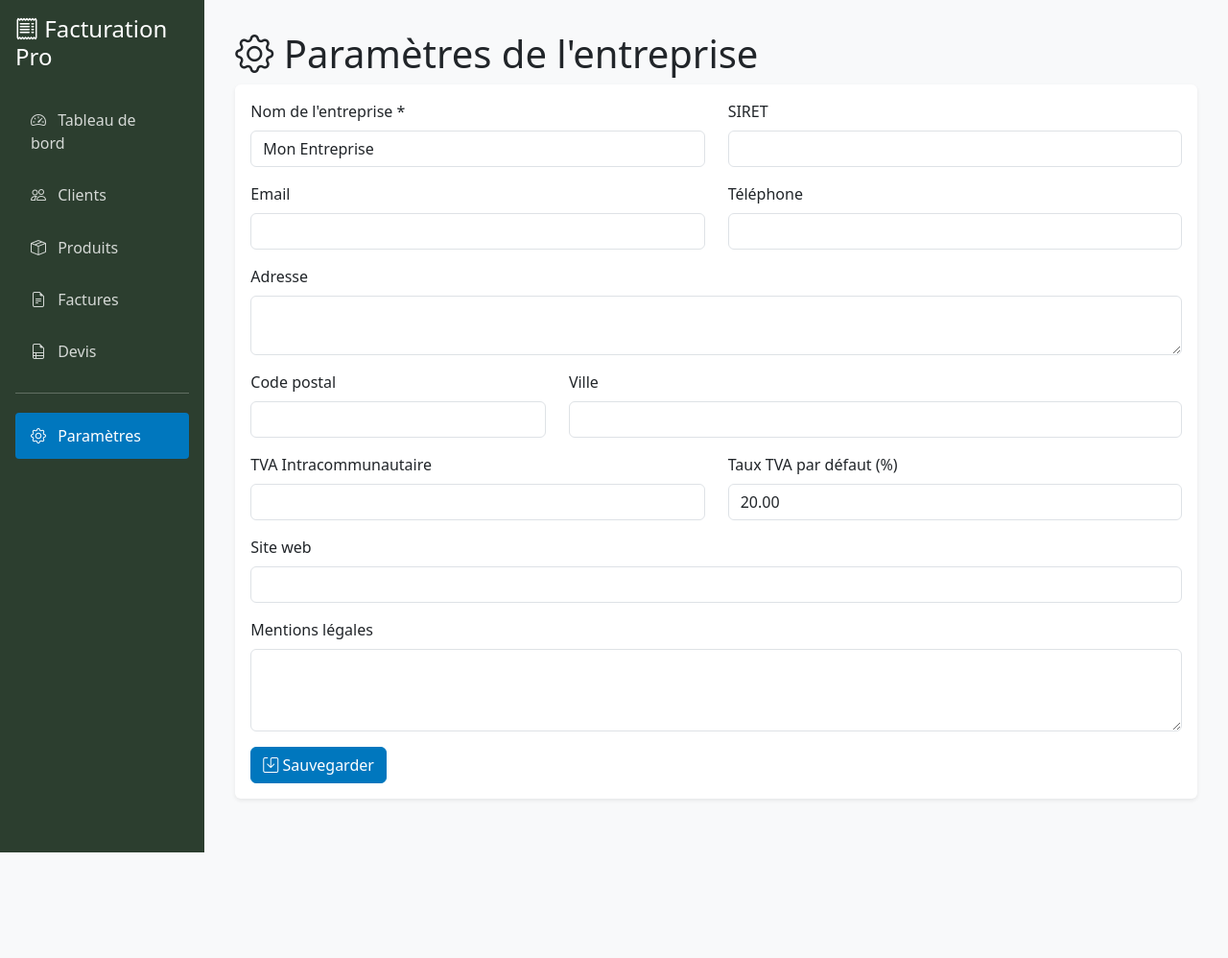
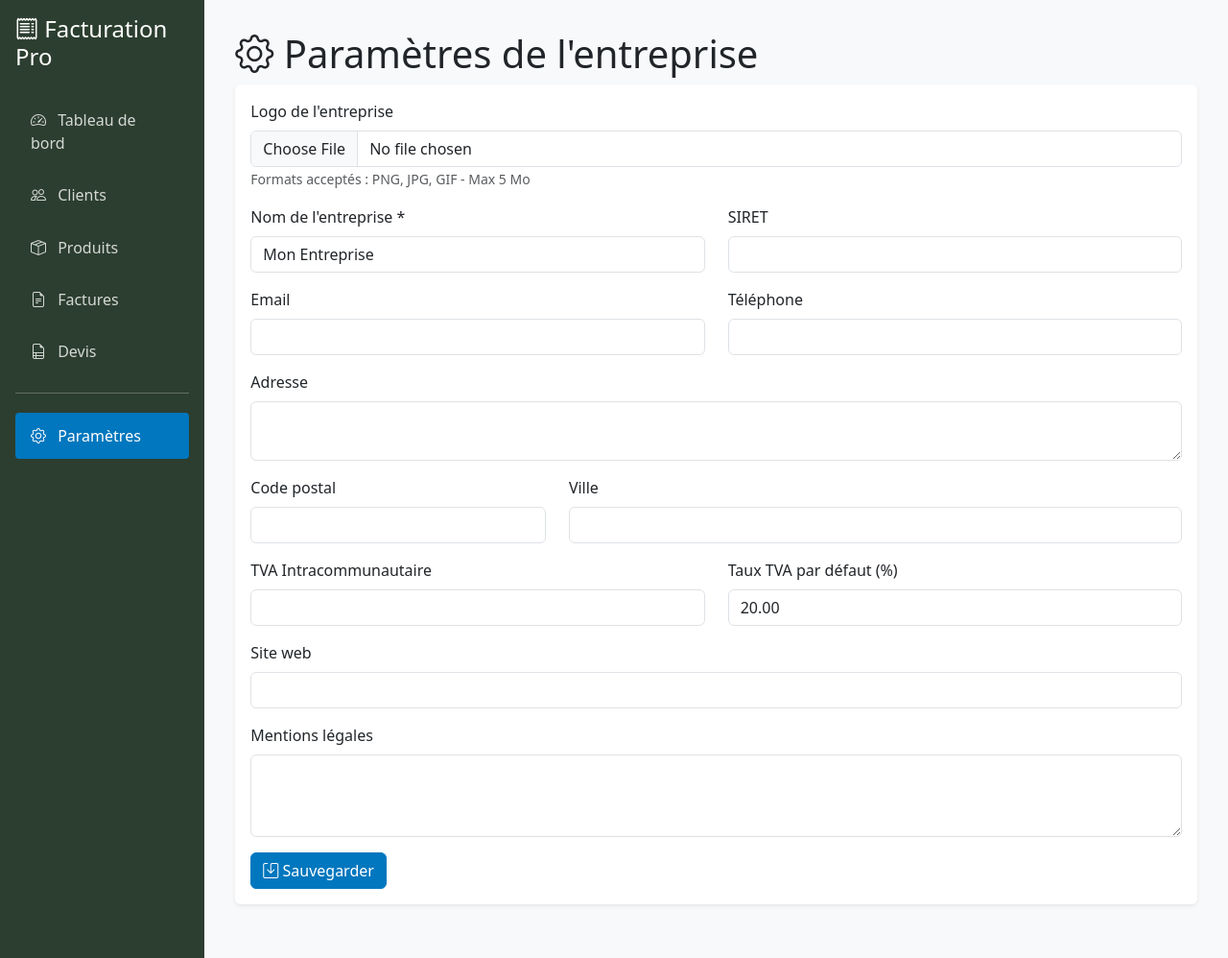
Before and after one commit to adoudi-mondher/facturation-pro, a Flask app: page /parametres/ in a window 1280 px wide. Shown: the whole page at 96% size. Before the commit the page ends 888 px from the top, so only its background shows below. Run offline with Flask 3, Linux system fonts and the light colour scheme.

Commit message:
feat(upload): add company logo upload - Add file upload field in company settings - Implement secure filename handling with timestamp - Add image preview and delete button - Create /uploads/<path> route to serve files - Validate file types (PNG, JPG, GIF, max 5MB)

```diff
--- a/app/routes/parametres.py
+++ b/app/routes/parametres.py
@@ -1,11 +1,18 @@
 """
 Routes Paramètres
 """
-from flask import Blueprint, render_template, redirect, url_for, flash, request
+import os
+from flask import Blueprint, render_template, redirect, url_for, flash, request, current_app
+from werkzeug.utils import secure_filename
 from app.models.entreprise import Entreprise
 from app.extensions import db
 
 bp = Blueprint('parametres', __name__, url_prefix='/parametres')
+
+def allowed_file(filename):
+    """Vérifie si l'extension du fichier est autorisée"""
+    ALLOWED_EXTENSIONS = {'png', 'jpg', 'jpeg', 'gif'}
+    return '.' in filename and filename.rsplit('.', 1)[1].lower() in ALLOWED_EXTENSIONS
 
 @bp.route('/')
 def index():
@@ -31,7 +38,52 @@ def save():
     entreprise.taux_tva_defaut = float(request.form.get('taux_tva_defaut', 20.0))
     entreprise.mentions_legales = request.form.get('mentions_legales', '')
 
+    # Gérer l'upload du logo
+    if 'logo' in request.files:
+        file = request.files['logo']
+        if file and file.filename and allowed_file(file.filename):
+            # Sécuriser le nom du fichier
+            filename = secure_filename(file.filename)
+            # Ajouter un timestamp pour éviter les conflits
+            from datetime import datetime
+            timestamp = datetime.now().strftime('%Y%m%d_%H%M%S')
+            filename = f"{timestamp}_{filename}"
+
+            # Chemin de sauvegarde
+            upload_folder = current_app.config['LOGOS_FOLDER']
+            filepath = upload_folder / filename
+
+            # Sauvegarder le fichier
+            file.save(str(filepath))
+
+            # Supprimer l'ancien logo si existe
+            if entreprise.logo_path and os.path.exists(entreprise.logo_path):
+                try:
+                    os.remove(entreprise.logo_path)
+                except:
+                    pass
+
+            # Enregistrer le nouveau chemin
+            entreprise.logo_path = str(filepath)
+            flash('Logo uploadé avec succès', 'success')
+
     db.session.commit()
 
     flash('Paramètres sauvegardés avec succès', 'success')
     return redirect(url_for('parametres.index'))
+
+@bp.route('/delete_logo')
+def delete_logo():
+    """Supprimer le logo"""
+    entreprise = Entreprise.get_instance()
+
+    if entreprise.logo_path and os.path.exists(entreprise.logo_path):
+        try:
+            os.remove(entreprise.logo_path)
+            entreprise.logo_path = None
+            db.session.commit()
+            flash('Logo supprimé', 'success')
+        except Exception as e:
+            flash(f'Erreur lors de la suppression : {str(e)}', 'error')
+
+    return redirect(url_for('parametres.index'))
--- a/app/templates/parametres/index.html
+++ b/app/templates/parametres/index.html
@@ -5,7 +5,28 @@
 
 <div class="card">
     <div class="card-body">
-        <form method="POST" action="{{ url_for('parametres.save') }}">
+        <form method="POST" action="{{ url_for('parametres.save') }}" enctype="multipart/form-data">
+            <div class="mb-3">
+                <label class="form-label">Logo de l'entreprise</label>
+                {% if entreprise.logo_path %}
+                <div class="mb-2">
+                    <img src="{{ url_for('uploaded_file', filename='logos/' + entreprise.logo_path.split('/')[-1]) }}"
+                         alt="Logo"
+                         style="max-height: 100px; border: 1px solid #ddd; padding: 5px; border-radius: 4px;">
+                    <a href="{{ url_for('parametres.delete_logo') }}"
+                       class="btn btn-sm btn-danger ms-2"
+                       onclick="return confirm('Supprimer le logo ?')">
+                        <i class="bi bi-trash"></i> Supprimer
+                    </a>
+                </div>
+                {% endif %}
+                <input type="file"
+                       name="logo"
+                       class="form-control"
+                       accept="image/png,image/jpeg,image/jpg,image/gif">
+                <small class="text-muted">Formats acceptés : PNG, JPG, GIF - Max 5 Mo</small>
+            </div>
+
             <div class="row">
                 <div class="col-md-6 mb-3">
                     <label class="form-label">Nom de l'entreprise *</label>
```
Also changed, not shown: app/__init__.py (+9 -0 lines).
